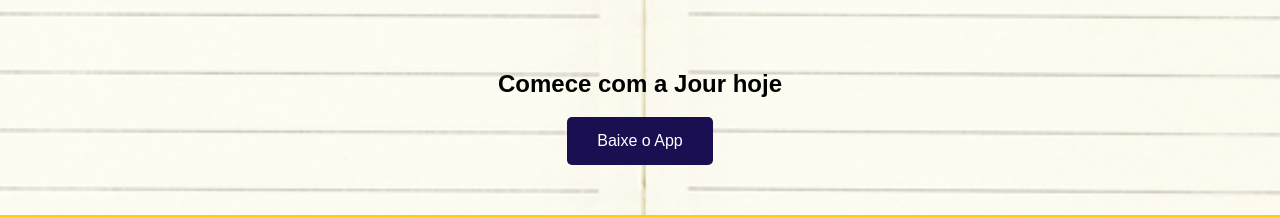
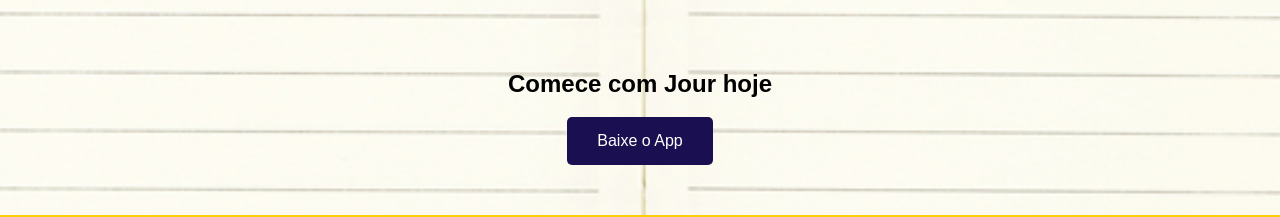
Before and after one commit to JohannWaltz/JourLandingPage, a plain HTML site: page index.html in a window 1280 px wide. Shown: the part 739-956 px from the top of the page. Drawn offline with Linux system fonts and the light colour scheme.

Commit message:
just one more

```diff
--- a/index.html
+++ b/index.html
@@ -31,7 +31,7 @@
     </section>
 
     <section class="cta">
-        <h2>Comece com a Jour hoje</h2>
+        <h2>Comece com Jour hoje</h2>
         <a href="https://drive.google.com/drive/folders/1mnkDgexlJD61rzvFNygL5L-EAxkIjCbJ" class="button">Baixe o App</a>
     </section>
 
```
